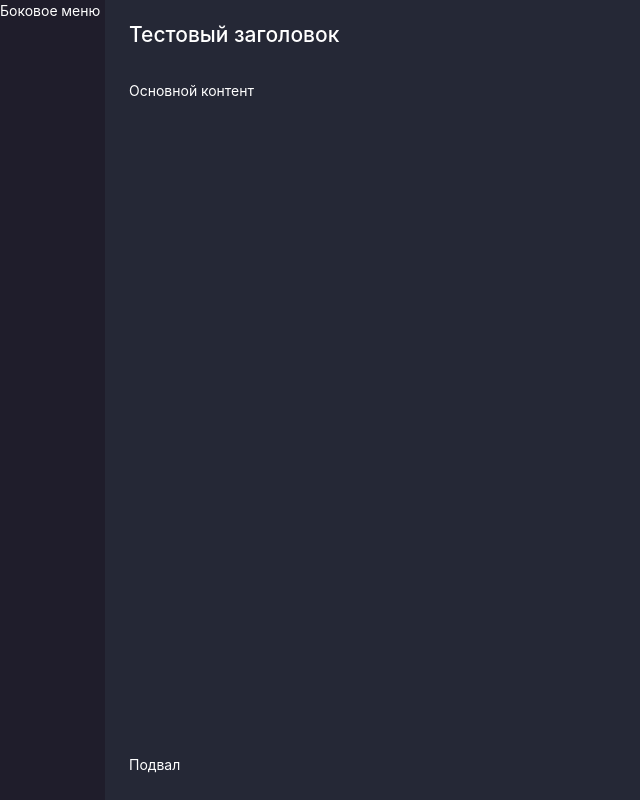
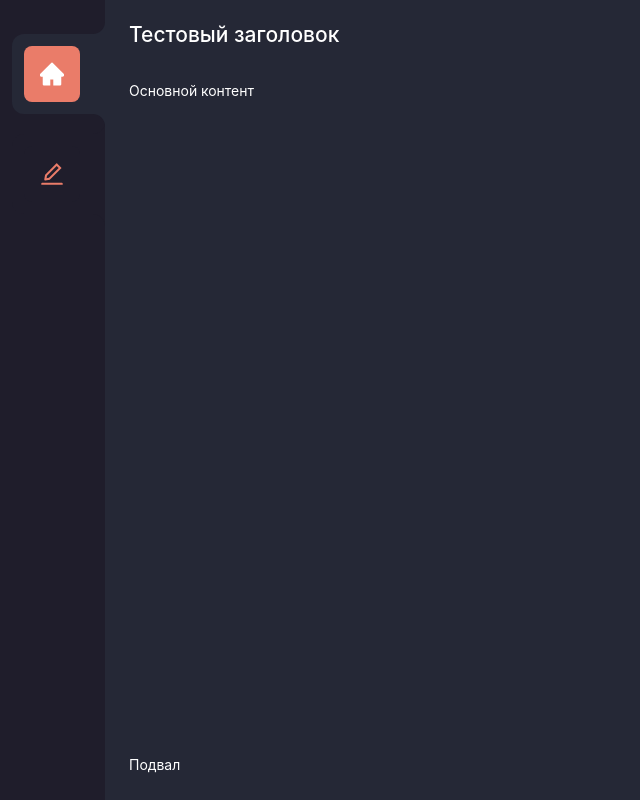
Before and after one commit to fallofElil/esquire-bot-panel, a React (Create React App) app: page / in a window 1280 px wide. Shown: the whole page, without its empty margins (0-640 px from the left). Built offline with nearby package versions, Linux system fonts and the light colour scheme; the HTML template or start-up script is replaced by a standard one.

Commit message:
adds chamfer and side menu buttons

```diff
--- a/package.json
+++ b/package.json
@@ -3,6 +3,7 @@
   "version": "0.1.0",
   "private": true,
   "dependencies": {
+    "@ant-design/icons": "^4.6.2",
     "@testing-library/jest-dom": "^5.11.4",
     "@testing-library/react": "^11.1.0",
     "@testing-library/user-event": "^12.1.10",
@@ -14,6 +15,7 @@
     "antd": "^4.15.2",
     "react": "^17.0.2",
     "react-dom": "^17.0.2",
+    "react-router-dom": "^5.2.0",
     "react-scripts": "4.0.3",
     "styled-components": "^5.2.3",
     "typescript": "^4.1.2",
@@ -46,6 +48,7 @@
     ]
   },
   "devDependencies": {
+    "@types/react-router-dom": "^5.1.7",
     "@typescript-eslint/eslint-plugin": "^4.22.0",
     "@typescript-eslint/parser": "^4.22.0",
     "eslint": "^7.24.0",
--- a/src/App.tsx
+++ b/src/App.tsx
@@ -1,7 +1,9 @@
 import React, { useEffect, useContext } from 'react';
+import { Switch, Route } from 'react-router-dom';
 import { Layout } from "antd";
 import styled from "styled-components";
 
+import {AppRoutes} from "./navigation/routes";
 import RootLayout from "./layout/root-layout";
 import Sidebar from "./navigation/sidebar";
 import Header from "./navigation/header";
@@ -23,11 +25,16 @@ function App(): JSX.Element {
 
   return (
       <RootLayout>
-      <Sidebar>Боковое меню</Sidebar>
+        <Sidebar />
         <Layout>
           <Header />
           <StyledContentWrapper>
-          Основной контент
+            <p>Основной контент</p>
+            <Switch>
+              {AppRoutes.map(route =>
+                <Route key={route.path} exact path={route.path} component={route.component} />
+              )}
+            </Switch>
           </StyledContentWrapper>
           <Footer>Подвал</Footer>
         </Layout>
--- a/src/constants/styles.ts
+++ b/src/constants/styles.ts
@@ -1,5 +1,6 @@
 // --- COLORS ---
 export const colors = {
+  primary: '#EA7C69',
   darkPrimary: '#1F1D2B',
   darkBackground: '#252836',
 }
--- a/src/index.tsx
+++ b/src/index.tsx
@@ -1,5 +1,6 @@
 import React from 'react';
 import ReactDOM from 'react-dom';
+import { BrowserRouter } from 'react-router-dom'
 import './styles/index.css';
 import {AppContextProvider} from "./context/app-context";
 import App from './App';
@@ -8,7 +9,9 @@ import reportWebVitals from './reportWebVitals';
 ReactDOM.render(
   <React.StrictMode>
     <AppContextProvider>
-      <App />
+      <BrowserRouter>
+        <App />
+      </BrowserRouter>
     </AppContextProvider>
   </React.StrictMode>,
   document.getElementById('root')
--- /dev/null
+++ b/src/navigation/routes.tsx
@@ -0,0 +1,23 @@
+import { ComponentType } from 'react';
+import { RouteComponentProps } from "react-router";
+
+import EmbeddingPage from "../pages/embedding";
+
+export enum paths {
+  ROOT = '/',
+  EMBEDDING = '/embedding',
+}
+
+export type AppRoute = {
+  path: paths;
+  label: string;
+  component: ComponentType<RouteComponentProps<any>> | ComponentType<any>;
+}
+
+export const AppRoutes: AppRoute[] = [
+  {
+    path: paths.EMBEDDING,
+    label: 'Встраивания',
+    component: EmbeddingPage,
+  }
+];
--- /dev/null
+++ b/src/navigation/side-button/chamfer/index.tsx
@@ -0,0 +1,21 @@
+import React, { FC } from "react";
+
+type ChamferProps = {
+  position: 'top' | 'bottom';
+  color?: string;
+};
+
+const Chamfer: FC<ChamferProps> = ({ position, color = 'black' }) => {
+  return (
+    <>
+      {position === 'top' && <svg viewBox="0 0 100 100" fill="none" xmlns="http://www.w3.org/2000/svg">
+        <path fillRule="evenodd" clipRule="evenodd" d="M0 100H100V0.0558472C99.9698 55.2587 55.2099 100 0 100Z" fill={color} />
+      </svg>}
+      {position === 'bottom' && <svg viewBox="0 0 100 100" fill="none" xmlns="http://www.w3.org/2000/svg">
+        <path fillRule="evenodd" clipRule="evenodd" d="M100 99.9442C99.9698 44.7413 55.2099 0 0 0H100V99.9442Z" fill={color}/>
+      </svg>}
+    </>
+  )
+}
+
+export default Chamfer;
--- /dev/null
+++ b/src/navigation/side-button/index.tsx
@@ -0,0 +1,72 @@
+import React, { FC } from 'react'
+import { Link } from 'react-router-dom';
+import styled from "styled-components";
+
+import {colors} from "../../constants/styles";
+import Chamfer from "./chamfer";
+
+const StyledLink = styled(Link)`
+  display: flex;
+  flex-direction: column;
+  justify-content: center;
+  align-items: flex-end;
+  width: 100%;
+  height: 100px;
+  background-color: ${colors.darkPrimary};
+  font-size: 2.4rem;
+`;
+
+const BorderWrapper = styled.div<{ active: boolean }>`
+  width: 100%;
+  height: 100%;
+  padding: 1.2rem 0 1.2rem 1.2rem;
+  background-color: ${props => props.active ? colors.darkBackground : colors.darkPrimary};;
+  border-radius: 12px 0 0 12px;
+`
+
+const IconWrapper = styled.div<{ active: boolean }>`
+  box-sizing: content-box;
+  display: flex;
+  flex-direction: column;
+  justify-content: center;
+  align-items: center;
+  width: 56px;
+  height: 56px;
+  color: ${props => props.active ? '#FFFFFF' : colors.primary};
+  background-color: ${props => props.active ? colors.primary : colors.darkPrimary};
+  border-radius: 8px;
+`
+
+const StyledChamferWrapper = styled.div`
+  width: 12px;
+  height: 12px;
+  display: flex;
+  justify-content: center;
+  align-items: center;
+`
+
+type SideButtonProps = {
+  icon: React.ReactNode;
+  active: boolean;
+  path: string;
+}
+
+const SideButton: FC<SideButtonProps> = ({ active, icon, path }) => {
+  return (
+    <StyledLink to={path}>
+      <StyledChamferWrapper>
+        <Chamfer position={'top'} color={active ? colors.darkBackground : colors.darkPrimary} />
+      </StyledChamferWrapper>
+      <BorderWrapper active={active}>
+        <IconWrapper active={active}>
+          {icon}
+        </IconWrapper>
+      </BorderWrapper>
+      <StyledChamferWrapper>
+        <Chamfer position={'bottom'} color={active ? colors.darkBackground : colors.darkPrimary} />
+      </StyledChamferWrapper>
+    </StyledLink>
+  )
+}
+
+export default SideButton;
--- a/src/navigation/sidebar/index.tsx
+++ b/src/navigation/sidebar/index.tsx
@@ -1,16 +1,52 @@
 import React, {FC} from 'react';
+import { useLocation } from 'react-router-dom';
 import styled from 'styled-components';
 import { Layout } from "antd";
+import { EditOutlined, HomeFilled } from '@ant-design/icons';
+
 import { colors } from "../../constants/styles";
+import SideButton from "../side-button";
+import { paths } from "../routes";
 
 const StyledSidebar = styled(Layout.Sider)`
+  display: flex;
+  flex-direction: column;
+  justify-content: flex-start;
+  align-items: center;
+  width: 100%;
+  padding-top: 2.4rem;
+  padding-left: 1.2rem;
   background-color: ${colors.darkPrimary};
+
+  & > div {
+    display: flex;
+    flex-direction: column;
+    justify-content: flex-start;
+    align-items: center;
+    width: 100%;
+  }
 `
 
 const Sidebar: FC = ({ children }) => {
-  return <StyledSidebar width={105}>
-    {children}
-  </StyledSidebar>
+  const location = useLocation()
+
+  const isCurrentLocation = (btnLocation: string): boolean => btnLocation === location.pathname;
+
+  return (
+    <StyledSidebar width={105}>
+      <SideButton
+        icon={<HomeFilled />}
+        active={isCurrentLocation(paths.ROOT)}
+        path={paths.ROOT}
+      />
+      <SideButton
+        icon={<EditOutlined />}
+        active={isCurrentLocation(paths.EMBEDDING)}
+        path={paths.EMBEDDING}
+      />
+      {children}
+    </StyledSidebar>
+  );
 }
 
 export default Sidebar;
--- /dev/null
+++ b/src/pages/embedding/index.tsx
@@ -0,0 +1,9 @@
+import React, { FC } from 'react';
+
+const EmbeddingPage: FC = () => {
+  return (
+    <div>безудержные встраивания</div>
+  )
+}
+
+export default EmbeddingPage
```
Also changed, not shown: 1 other file (tests, documents, lock files or other folders). Lines whose indentation alone changed are shown as unchanged.
